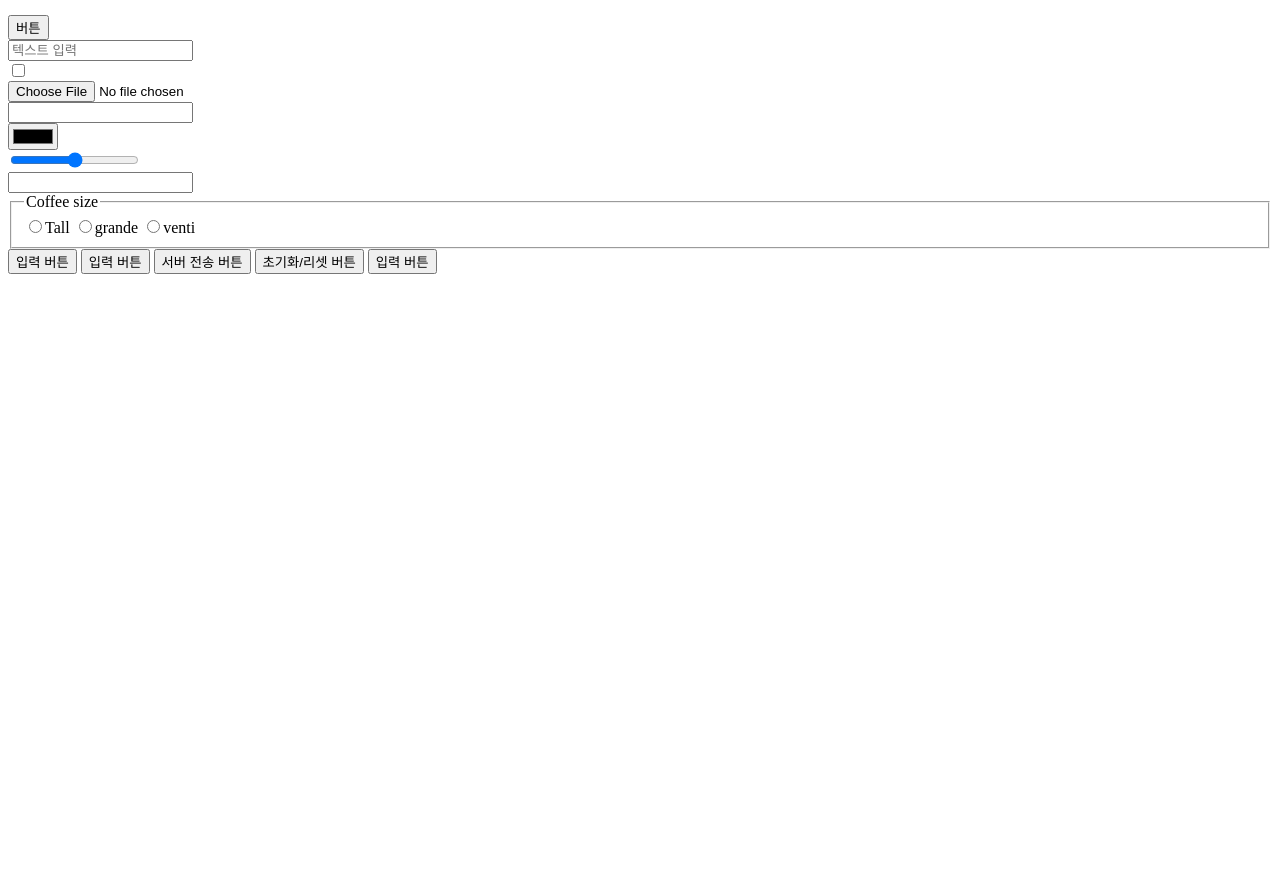
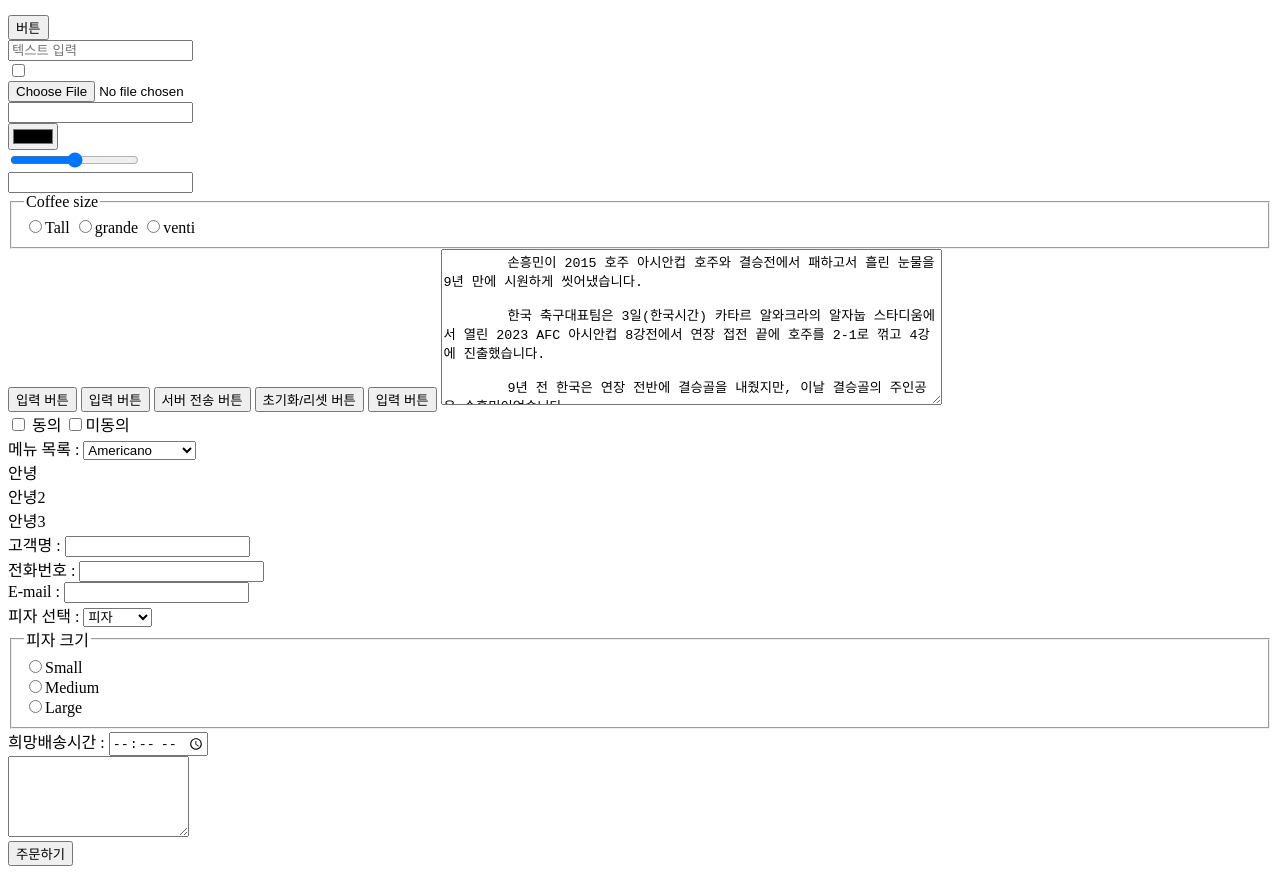
Before and after one commit to sangholee1990/COMSEBA-FRONT, a plain HTML site: page comseba-front-midCls.html in a window 1280 px wide. Shown: the part 4073-4947 px from the top of the page. Before the commit the page ends 4355 px from the top, so only its background shows below. Drawn offline with Linux system fonts and the light colour scheme.

Commit message:
Update comseba-front-midCls.html

```diff
--- a/comseba-front-midCls.html
+++ b/comseba-front-midCls.html
@@ -251,12 +251,140 @@
     <button type="reset">초기화/리셋 버튼</button>
     <button>입력 버튼</button>
 
+    <!-- 2024.02.03 3장 -->
+    <textarea name="1" id="1" cols="60" rows="10">
+        손흥민이 2015 호주 아시안컵 호주와 결승전에서 패하고서 흘린 눈물을 9년 만에 시원하게 씻어냈습니다.
+
+        한국 축구대표팀은 3일(한국시간) 카타르 알와크라의 알자눕 스타디움에서 열린 2023 AFC 아시안컵 8강전에서 연장 접전 끝에 호주를 2-1로 꺾고 4강에 진출했습니다.
+
+        9년 전 한국은 연장 전반에 결승골을 내줬지만, 이날 결승골의 주인공은 손흥민이었습니다.
+
+        연장 전반 14분 황희찬이 얻어낸 프리킥을 오른발 감아차기 직접 슈팅으로 마무리해 한국에 승리를 안겼습니다.
+
+        9년 전 종료 휘슬이 울리자 분한 나머지 엉엉 울었던 손흥민, 오늘은 기쁘고 벅찬 감정에 한동안 그라운드에 엎드려 일어나지 못했습니다.
+
+        감정을 추스른 뒤엔 호주 선수 한 명 한 명에게 다가가 인사를 건넸습니다.
+
+        경기 중엔 파울을 범한 호주 어바인 선수에게 항의했었는데, 경기가 끝난 뒤엔 그를 따뜻하게 안아주는 모습도 포착됐습니다.
+
+        손흥민은 이날 승리가 9년 전 패배에 대한 복수라고 생각하는지 묻는 말에 "복수라기보다는 축구의 일부라고 생각한다"고 말했습니다.
+    </textarea>
+    <br>
+
+    <!-- 체크상자/체크박스에서 라벨링 -->
+    <!-- 1번째 방법 -->
+    <input type="checkbox" id="user-agreement" />
+    <label for="user-agreement">동의</label>
+
+    <!-- 2번째 방법 -->
+    <label>
+        <input type="checkbox" id="user-agreement" />미동의
+    </label>
+    <br>
+
+    <!-- 콤보 상자/셀렉트 박스 -->
+    <label>
+        메뉴 목록 :
+        <select>
+            <optgroup label="Coffee">
+                <option>Americano</option>
+                <option>Caffe Mocha</option>
+                <option label="Cappuccino" value="Cappuccino"></option>
+            </optgroup>
+
+            <optgroup label="Latte">
+                <option>Caffe Latte</option>
+                <option>Vanilla Latte</option>
+            </optgroup>
+
+            <optgroup label="Smoothie" disabled>
+                <option>Plain</option>
+                <option>Strawberry</option>
+                <option>Banana</option>
+                <option>Mango</option>
+            </optgroup>
+        </select>
+    </label>
+
+    <!-- 전역속성 class - JS 연계 -->
+    <div class="hello">안녕</div>
+    <div class="hello hi">안녕2</div>
+
+    <!-- 전역속성 id - JS 연계 -->
+    <div id="hello2">안녕3</div>
+
+    <!-- 문제 -->
+    <label>
+        고객명 : <input type="text"/>
+    </label>
+    <br>
+
+    <label>
+        전화번호 : <input type="tel"/>
+    </label>
+    <br>
+
+    <label>
+        E-mail : <input type="text"/>
+    </label>
+    <br>
+
+    <label>
+        피자 선택 :
+        <select>
+            <optgroup label="피자를 선택해주세요">
+                <option>피자</option>
+                <option>피자2</option>
+                <option>피자3</option>
+            </optgroup>
+        </select>
+    </label>
+
+    <fieldset>
+        <legend>피자 크기</legend>
+
+        <label>
+            <input type="radio" name="size" value="Small" />Small
+        </label>
+        <br>
+
+        <label>
+            <input type="radio" name="size" value="Medium" />Medium
+        </label>
+        <br>
+
+        <label>
+            <input type="radio" name="size" value="Large" />Large
+        </label>
+    </fieldset>
+
+    <label>
+        희망배송시간 : <input type="time"/>
+    </label>
+    <br>
+
+    <label>
+        <textarea name="1" id="1" cols="20" rows="5">
+
+        </textarea>
+    </label>
+    <br>
+
+    <button type="submit">주문하기</button>
 
 </body>
 
 <!-- JS 또는 자바스크립트 영역: 근육 -->
 <script>
+    /* 중복 허용 */
+    let hello = document.getElementsByClassName("hello");
 
+    // 주석 : Ctrl + /
+    // alert(hello[0].textContent);
+    // alert(hello[1].textContent);
+
+    let hello2 = document.getElementById("hello2");
+    alert(hello2.textContent);
 </script>
 
 
```
